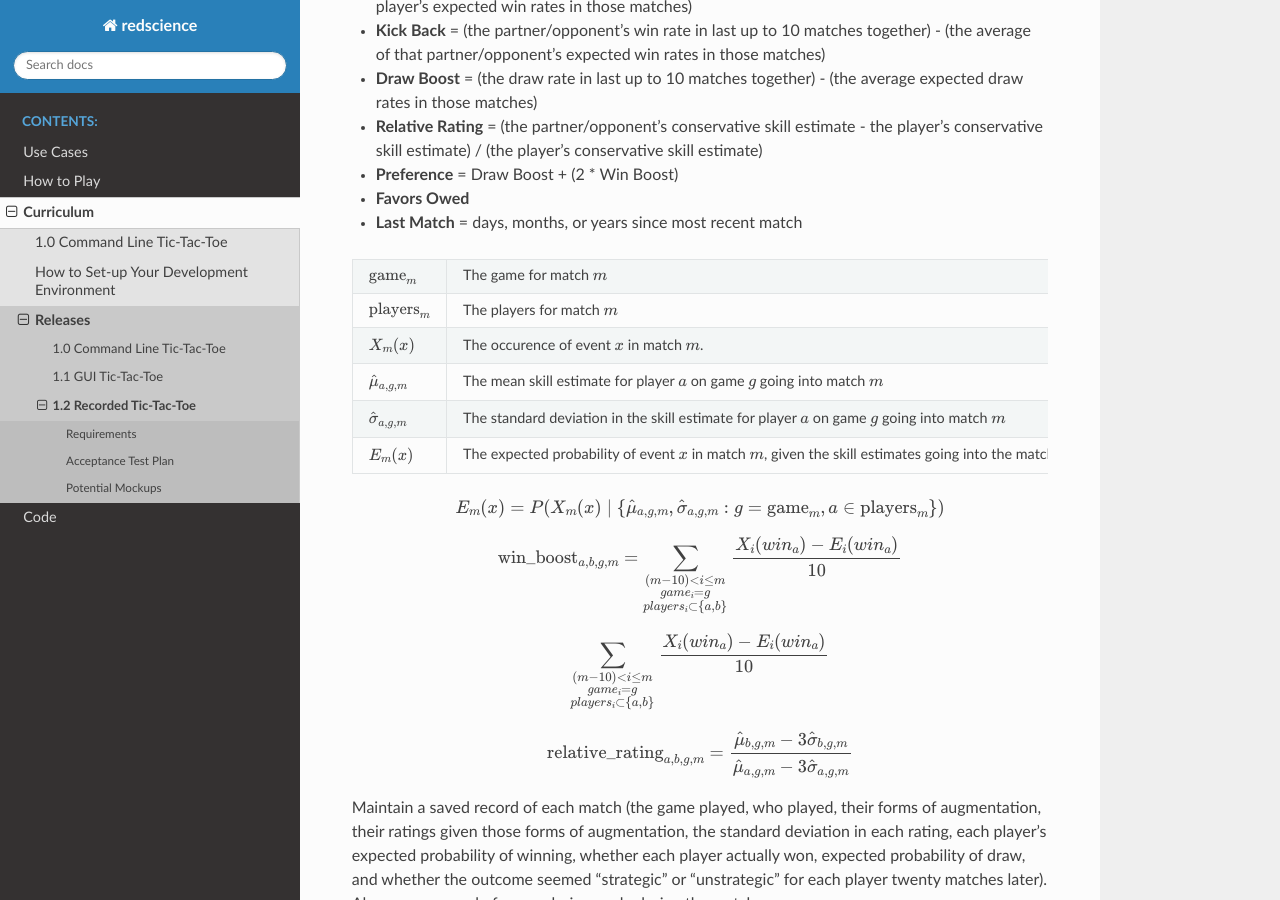
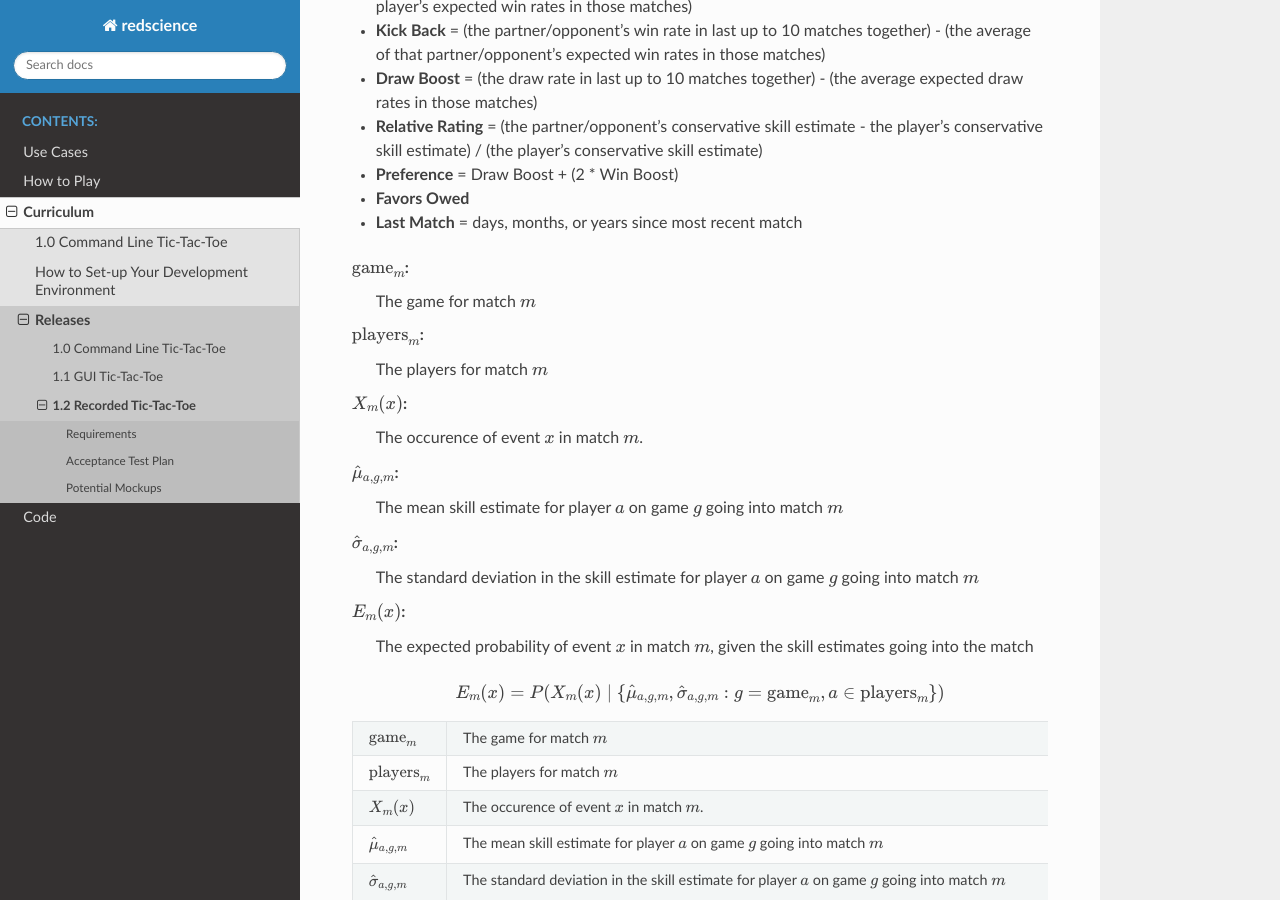
Before and after one commit to ChrisSantosLang/redscience, a Sphinx documentation site: the page built from docs/source/releases/recorded.rst, in a window 1280 px wide and 900 px high, scrolled down 1982 px. Built offline with Sphinx 7.4.7 and the Read the Docs theme 2.0.0, drawn with Linux system fonts in a browser that asks for light colours; pages that are not in the unit, such as notebooks, are missing from menus.

Commit message:
Update recorded.rst

```diff
--- a/docs/source/releases/recorded.rst
+++ b/docs/source/releases/recorded.rst
@@ -134,8 +134,30 @@ partner/opponent, display:
 * **Favors Owed**
 * **Last Match** = days, months, or years since most recent match
 
+:math:`\text{game}_m`:
+  The game for match :math:`m`
 
+:math:`\text{players}_m`:
+  The players for match :math:`m`
 
+:math:`X_m(x)`:
+  The occurence of event :math:`x` in match :math:`m`.
+
+:math:`\hat{\mu}_{a, g, m}`:
+  The mean skill estimate for player :math:`a` on game :math:`g` going
+  into match :math:`m`
+
+:math:`\hat{\sigma}_{a, g, m}`:
+  The standard deviation in the skill estimate for player :math:`a` on
+  game :math:`g` going  into match :math:`m`
+
+:math:`E_m(x)`:
+  The expected probability of event :math:`x` in match :math:`m`, given the skill estimates going into the match
+
+.. math::
+   E_m(x) = P(X_m(x) \mid \{\hat{\mu}_{a, g, m},
+   \hat{\sigma}_{a, g, m} : g = \text{game}_m,
+   a \in \text{players}_m \})
 
 ==============================  ===================================
 :math:`\text{game}_m`           The game for match :math:`m`
@@ -169,14 +191,6 @@ partner/opponent, display:
          players_i \subset \{a, b\}
        }}
        \frac{X_i(win_a) - E_i(win_a)}{10}
-
-.. math::
-   \sum_{\substack{
-     (m-10) < i \le m \\
-     game_i = g \\
-     players_i \subset \{a, b\}
-     }}
-     \frac{X_i(win_a) - E_i(win_a)}{10}
 
 .. math::
    \text{relative_rating}_{a, b, g, m} =
```
